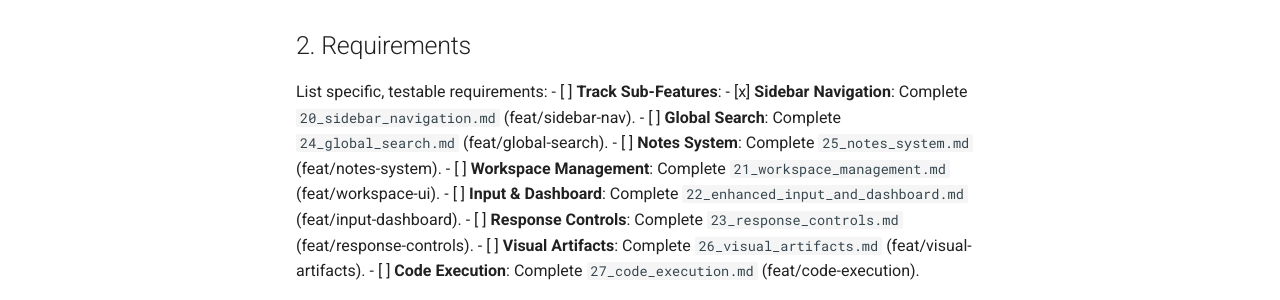
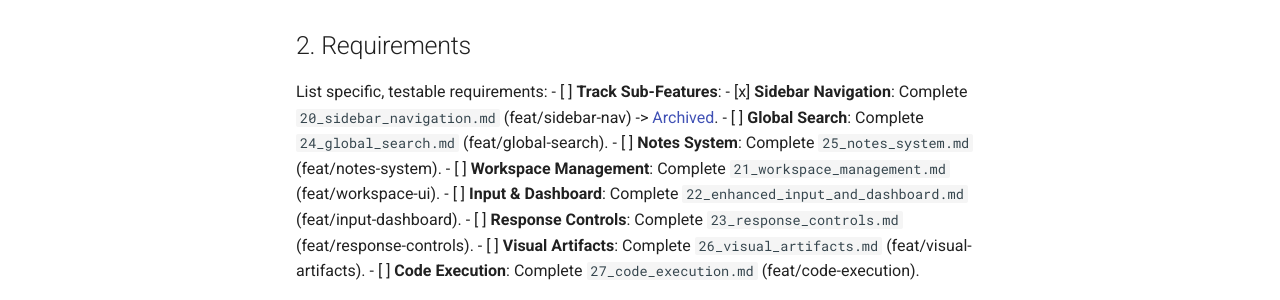
Before and after one commit to jlwestsr/nebulus, an MkDocs documentation site: the page built from docs/features/19_comprehensive_ui_roadmap.md, in a window 1280 px wide and 1300 px high. Shown: the part 361-661 px from the top of the window. Built offline with MkDocs 1.6.1 and Material for MkDocs 9.7.7, drawn with Linux system fonts in a browser that asks for light colours.

Commit message:
docs(archive): Archive Sidebar Navigation feature spec

```diff
--- a/docs/features/19_comprehensive_ui_roadmap.md
+++ b/docs/features/19_comprehensive_ui_roadmap.md
@@ -8,7 +8,7 @@ This document serves as the master roadmap and meta-feature for transforming the
 ## 2. Requirements
 List specific, testable requirements:
 - [ ] **Track Sub-Features**:
-    - [x] **Sidebar Navigation**: Complete `20_sidebar_navigation.md` (feat/sidebar-nav).
+    - [x] **Sidebar Navigation**: Complete `20_sidebar_navigation.md` (feat/sidebar-nav) -> [Archived](archive/20_sidebar_navigation.md).
     - [ ] **Global Search**: Complete `24_global_search.md` (feat/global-search).
     - [ ] **Notes System**: Complete `25_notes_system.md` (feat/notes-system).
     - [ ] **Workspace Management**: Complete `21_workspace_management.md` (feat/workspace-ui).
```
Also changed, not shown: docs/features/archive/20_sidebar_navigation.md (renamed from docs/features/20_sidebar_navigation.md).
